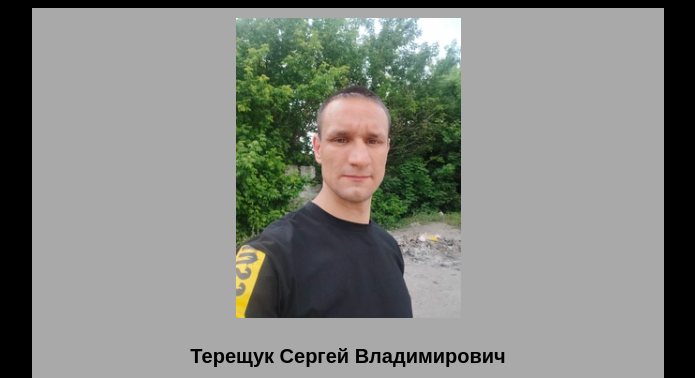
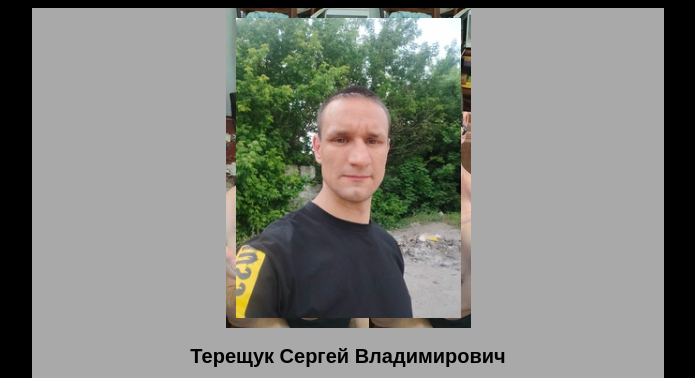
Before and after one commit to ser5x/CV-PAGE, a plain HTML site: page index.html in a window 1280 px wide. In both pictures the pointer is over the picture 640 px from the left and 168 px from the top of the page. Shown: the top 378 px of the page, without its empty margins (292-987 px from the left). Drawn offline with Linux system fonts and the light colour scheme.

Commit message:
Update style.css

```diff
--- a/style.css
+++ b/style.css
@@ -17,6 +17,10 @@ body {
     wigth: 300px;
     height: 300px;
     padding: 10px;
+}
+
+.myphoto_id:hover {
+    background-image: url('myphoto1.webp');
 }
 
 .inicial {
```
